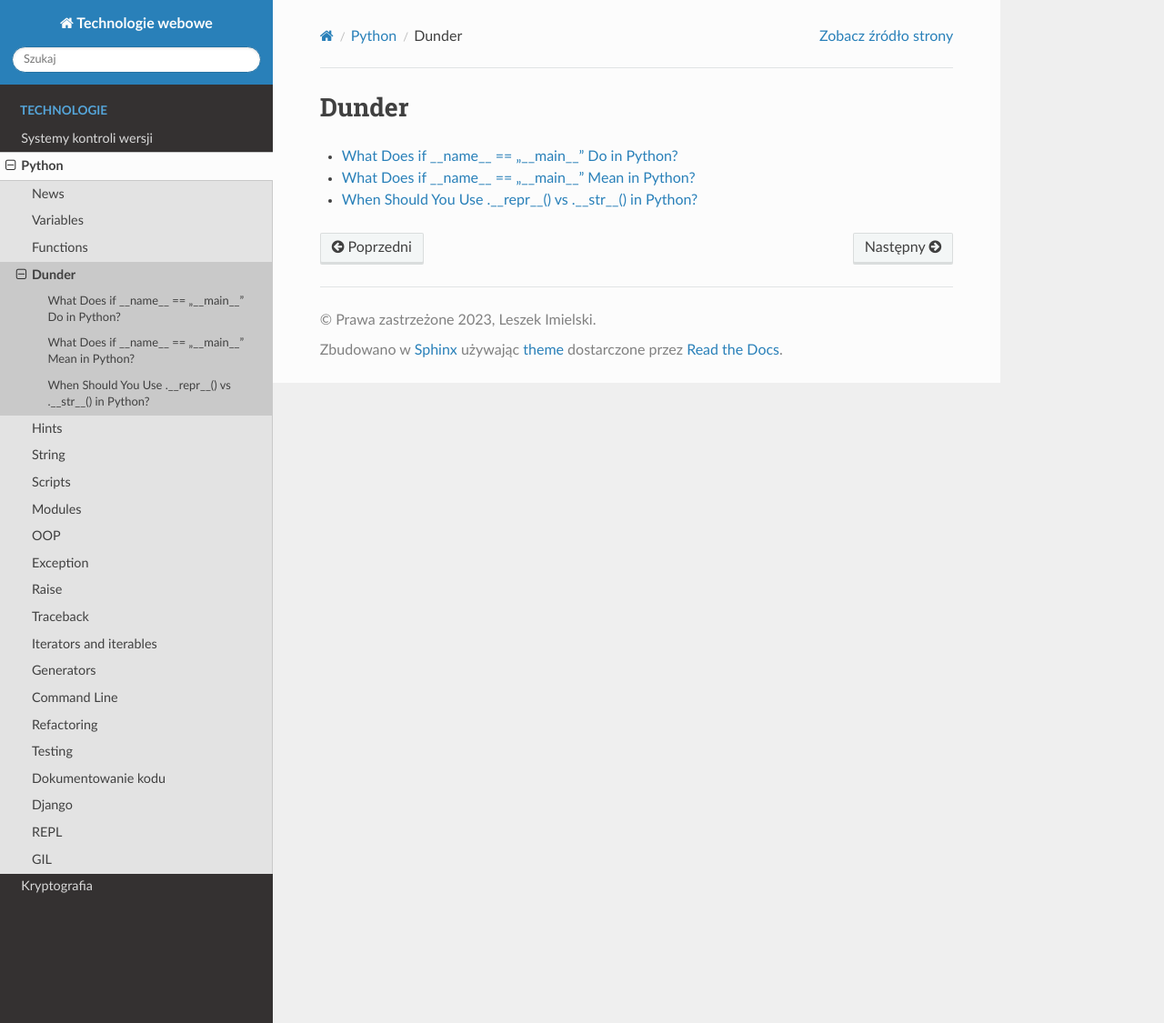
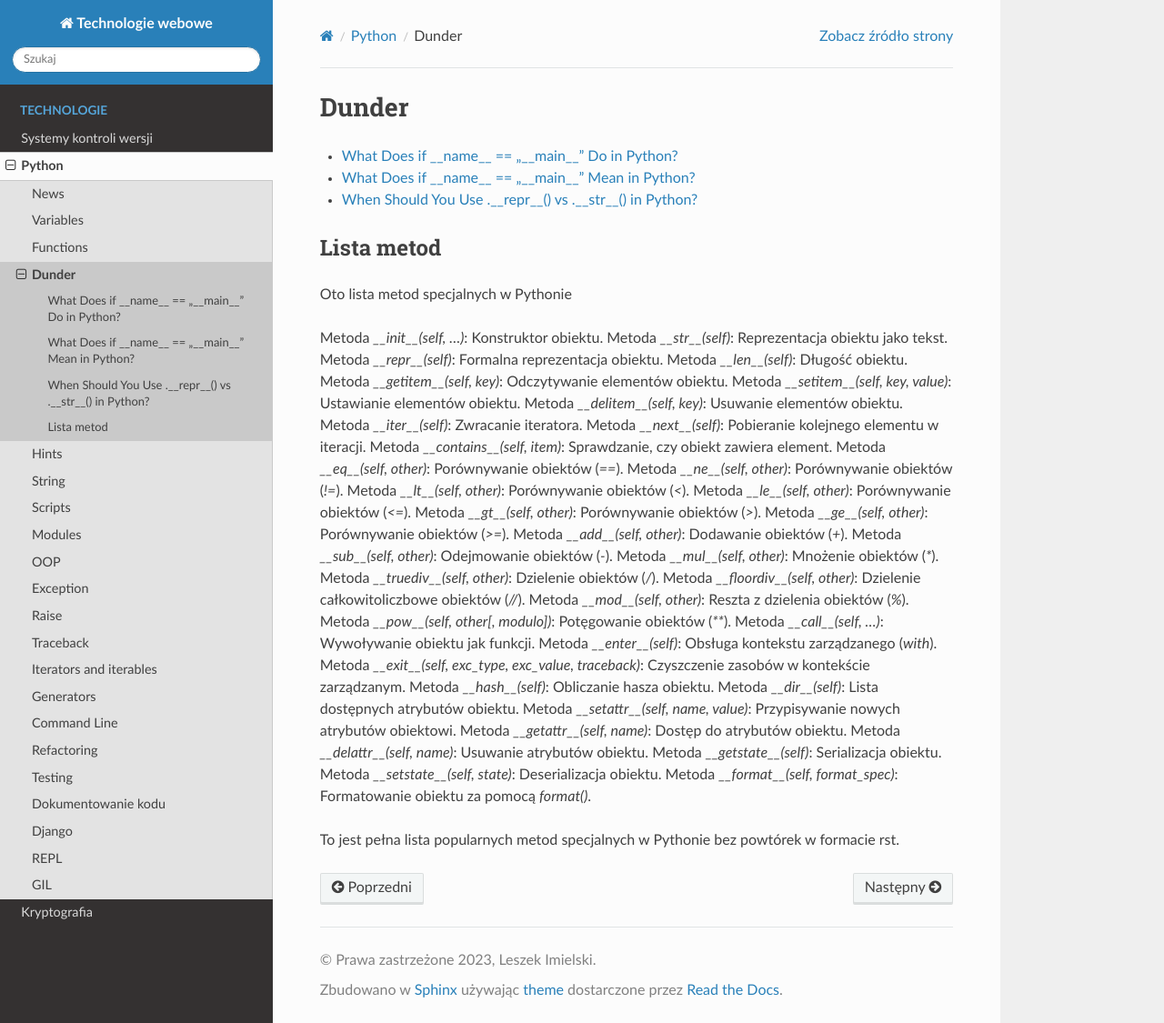
Before and after one commit to limielski/UsingSphinx, a Sphinx documentation site: the page built from docs/source/python/dunder/index.rst, in a window 1280 px wide and 1125 px high. Shown: the whole window at 91% size. Built offline with Sphinx 7.4.7 and the Read the Docs theme 2.0.0, drawn with Linux system fonts in a browser that asks for light colours.

Commit message:
add list dunder method

```diff
--- a/docs/source/python/dunder/index.rst
+++ b/docs/source/python/dunder/index.rst
@@ -7,3 +7,45 @@ Dunder
    dunder0-0
    dunder0-0-video
    dunder1-0
+
+Lista metod
+-----------
+
+Oto lista metod specjalnych w Pythonie
+
+Metoda `__init__(self, ...)`: Konstruktor obiektu.
+Metoda `__str__(self)`: Reprezentacja obiektu jako tekst.
+Metoda `__repr__(self)`: Formalna reprezentacja obiektu.
+Metoda `__len__(self)`: Długość obiektu.
+Metoda `__getitem__(self, key)`: Odczytywanie elementów obiektu.
+Metoda `__setitem__(self, key, value)`: Ustawianie elementów obiektu.
+Metoda `__delitem__(self, key)`: Usuwanie elementów obiektu.
+Metoda `__iter__(self)`: Zwracanie iteratora.
+Metoda `__next__(self)`: Pobieranie kolejnego elementu w iteracji.
+Metoda `__contains__(self, item)`: Sprawdzanie, czy obiekt zawiera element.
+Metoda `__eq__(self, other)`: Porównywanie obiektów (`==`).
+Metoda `__ne__(self, other)`: Porównywanie obiektów (`!=`).
+Metoda `__lt__(self, other)`: Porównywanie obiektów (`<`).
+Metoda `__le__(self, other)`: Porównywanie obiektów (`<=`).
+Metoda `__gt__(self, other)`: Porównywanie obiektów (`>`).
+Metoda `__ge__(self, other)`: Porównywanie obiektów (`>=`).
+Metoda `__add__(self, other)`: Dodawanie obiektów (`+`).
+Metoda `__sub__(self, other)`: Odejmowanie obiektów (`-`).
+Metoda `__mul__(self, other)`: Mnożenie obiektów (`*`).
+Metoda `__truediv__(self, other)`: Dzielenie obiektów (`/`).
+Metoda `__floordiv__(self, other)`: Dzielenie całkowitoliczbowe obiektów (`//`).
+Metoda `__mod__(self, other)`: Reszta z dzielenia obiektów (`%`).
+Metoda `__pow__(self, other[, modulo])`: Potęgowanie obiektów (`**`).
+Metoda `__call__(self, ...)`: Wywoływanie obiektu jak funkcji.
+Metoda `__enter__(self)`: Obsługa kontekstu zarządzanego (`with`).
+Metoda `__exit__(self, exc_type, exc_value, traceback)`: Czyszczenie zasobów w kontekście zarządzanym.
+Metoda `__hash__(self)`: Obliczanie hasza obiektu.
+Metoda `__dir__(self)`: Lista dostępnych atrybutów obiektu.
+Metoda `__setattr__(self, name, value)`: Przypisywanie nowych atrybutów obiektowi.
+Metoda `__getattr__(self, name)`: Dostęp do atrybutów obiektu.
+Metoda `__delattr__(self, name)`: Usuwanie atrybutów obiektu.
+Metoda `__getstate__(self)`: Serializacja obiektu.
+Metoda `__setstate__(self, state)`: Deserializacja obiektu.
+Metoda `__format__(self, format_spec)`: Formatowanie obiektu za pomocą `format()`.
+
+To jest pełna lista popularnych metod specjalnych w Pythonie bez powtórek w formacie rst.
```
